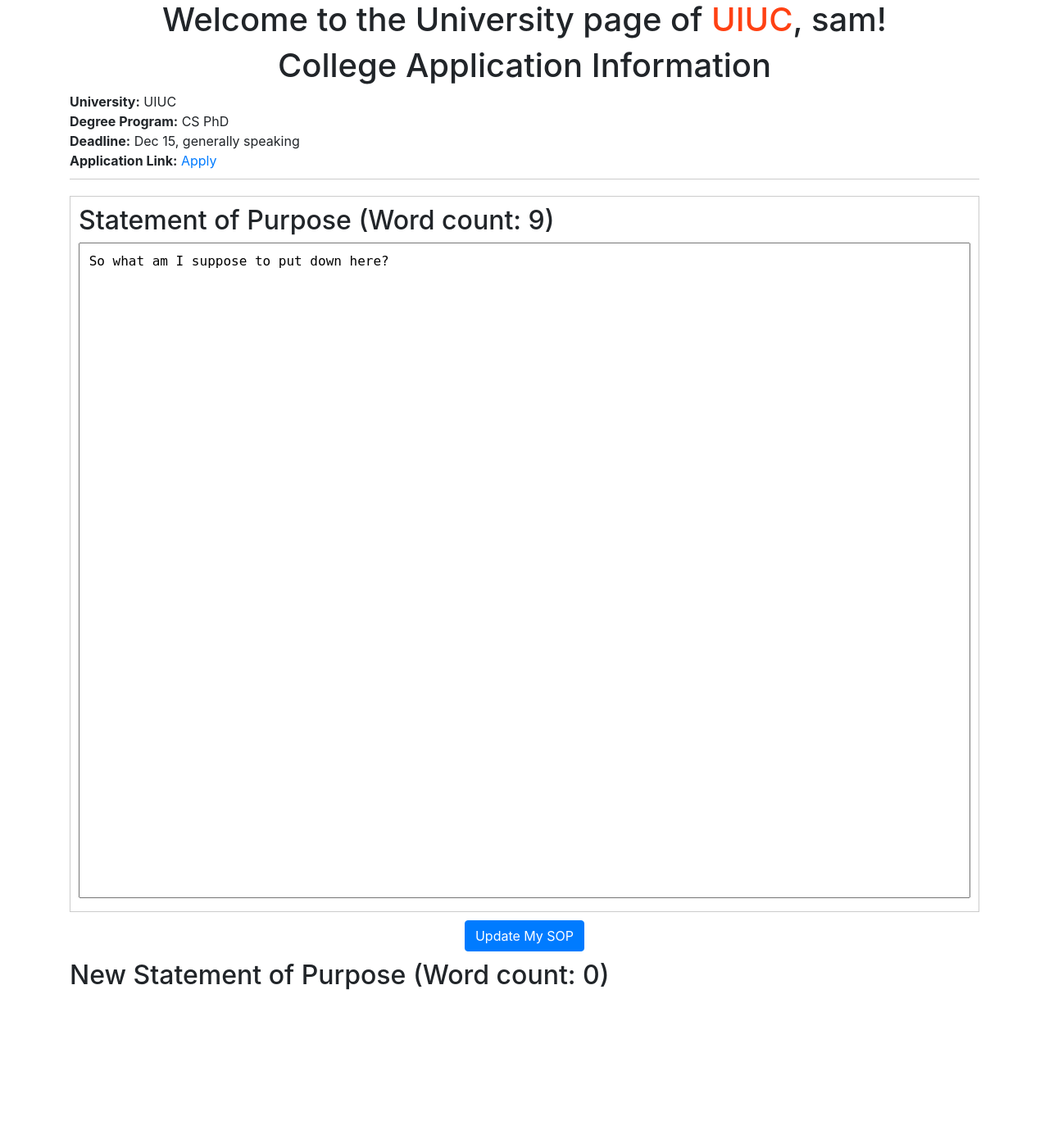
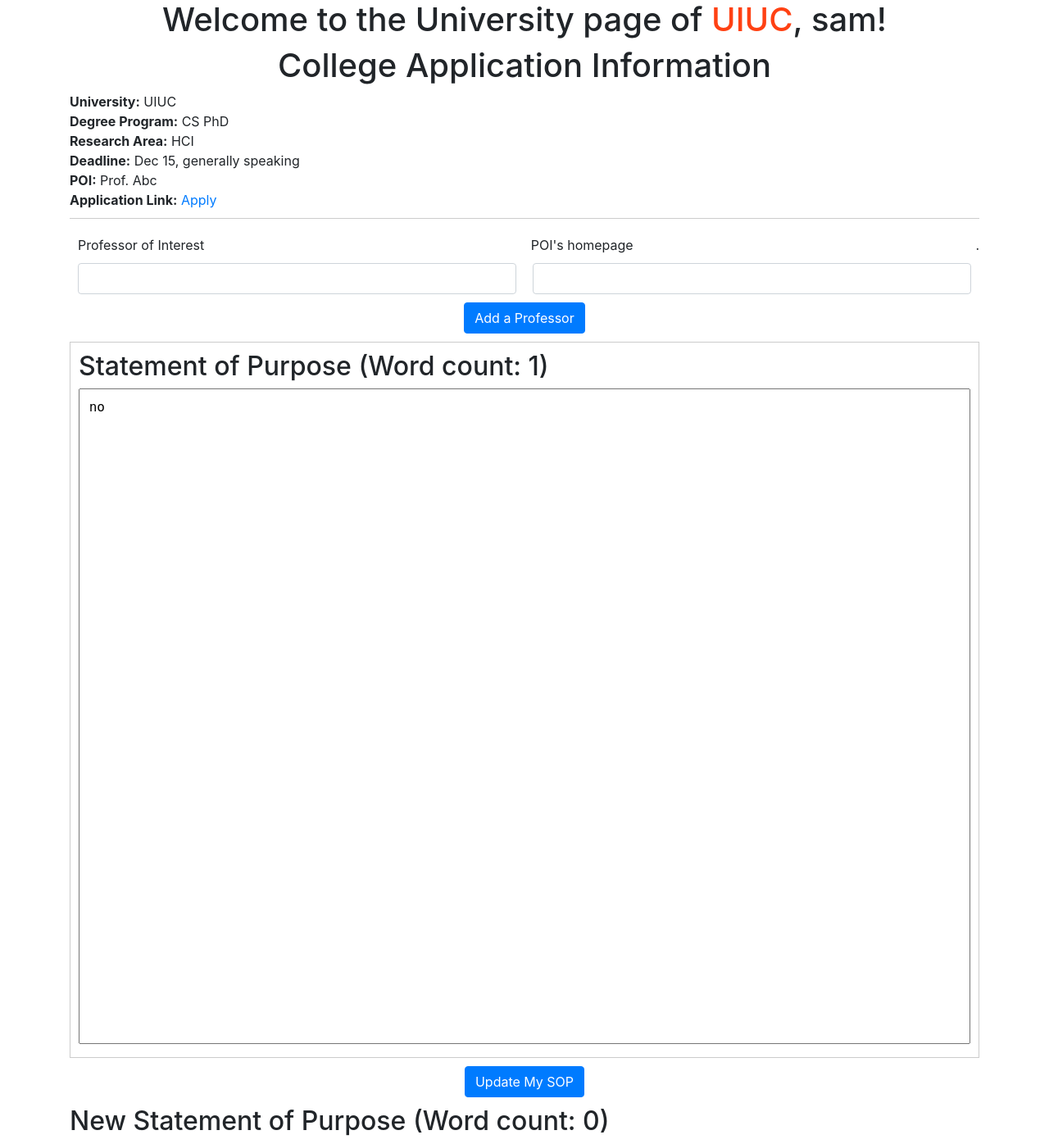
Before and after one commit to xzhan0/Application-Management, a Flask app: page /application/UIUC in a window 1280 px wide. Shown: the part 56-1452 px from the top of the page at 82% size. Before the commit the page ends 1264 px from the top, so only its background shows below. Run offline with Flask 3, Linux system fonts and the light colour scheme; a user stored in the database is signed in; parts of the project's set-up code (start-up, migrations or seed data) failed here and were passed over; some libraries are stand-ins or nearby versions.

Commit message:
updated research area

```diff
--- a/FlaskWebApp/website/templates/application.html
+++ b/FlaskWebApp/website/templates/application.html
@@ -11,6 +11,7 @@
                 <span aria-hidden="true">&times;</span>
             </button>
             <p class="stock-price"><a href= "{{ college.link }}" target=”_blank” style="font-size:20px;">{{ college.comment }}</a>  </p>
+            <p>Research Area: {{ college.area }}</p>
         </div>
     {% endfor %}
 </div>
--- a/FlaskWebApp/website/templates/college.html
+++ b/FlaskWebApp/website/templates/college.html
@@ -8,10 +8,26 @@
     <li class="college-info">
         <strong>University:</strong> {{ college.data }}<br>
         <strong>Degree Program:</strong> {{ college.comment }}<br>
+        <strong>Research Area:</strong> {{ college.area }}<br>
         <strong>Deadline:</strong> Dec 15, generally speaking<br>
+        <strong>POI:</strong> Prof. Abc<br>
         <strong>Application Link:</strong> <a href="{{ college.link }}" target="_blank">Apply</a><br>
     </li>
 </ul>
+<form method="POST">
+    <div class="input-container">
+        <label for="form1-input">Professor of Interest</label>
+        <label for="form1-input">POI's homepage</label>.
+    </div>
+    <div class="input-container">
+        <input name="univ" id="univ" class="form-control" placeholder=""></input>
+        <input name="comment" id="comment" class="form-control" placeholder=""></input>
+    </div>
+    <div align="center">
+        <button type="submit" class="btn btn-primary"> Add a Professor</button>
+    </div>
+</form>
+
 
 <div class="sop-box">
     <h2>Statement of Purpose (Word count: <span id="wordCount"></span>) </h2>
@@ -76,6 +92,25 @@
       padding-bottom: 10px;
     }
 
+    .input-container {
+      display: flex; /* Use flexbox for layout */
+    }
+
+    /* Style for each input field */
+    .input-container input {
+      flex: 1; /* Each input takes up equal space */
+      margin-right: 10px; /* Add some spacing between inputs */
+      margin-left: 10px;
+      margin-bottom: 10px;
+    }
+
+    .input-container label {
+      flex: 1; /* Each input takes up equal space */
+      margin-right: 10px; /* Add some spacing between inputs */
+      margin-left: 10px;
+      margin-bottom: 10px;
+    }
+
 </style>
 
 
```
Also changed, not shown: FlaskWebApp/instance/database.db.
